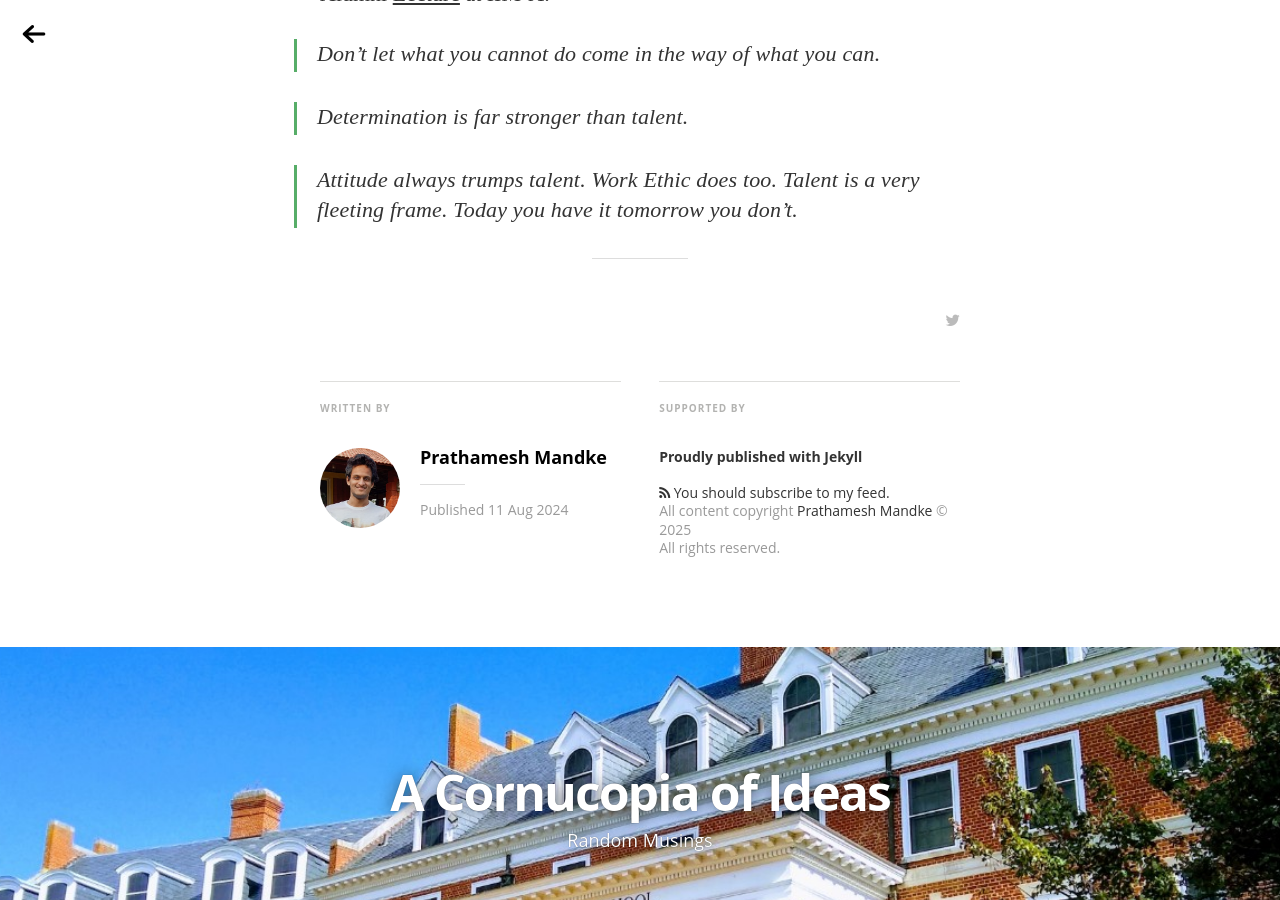
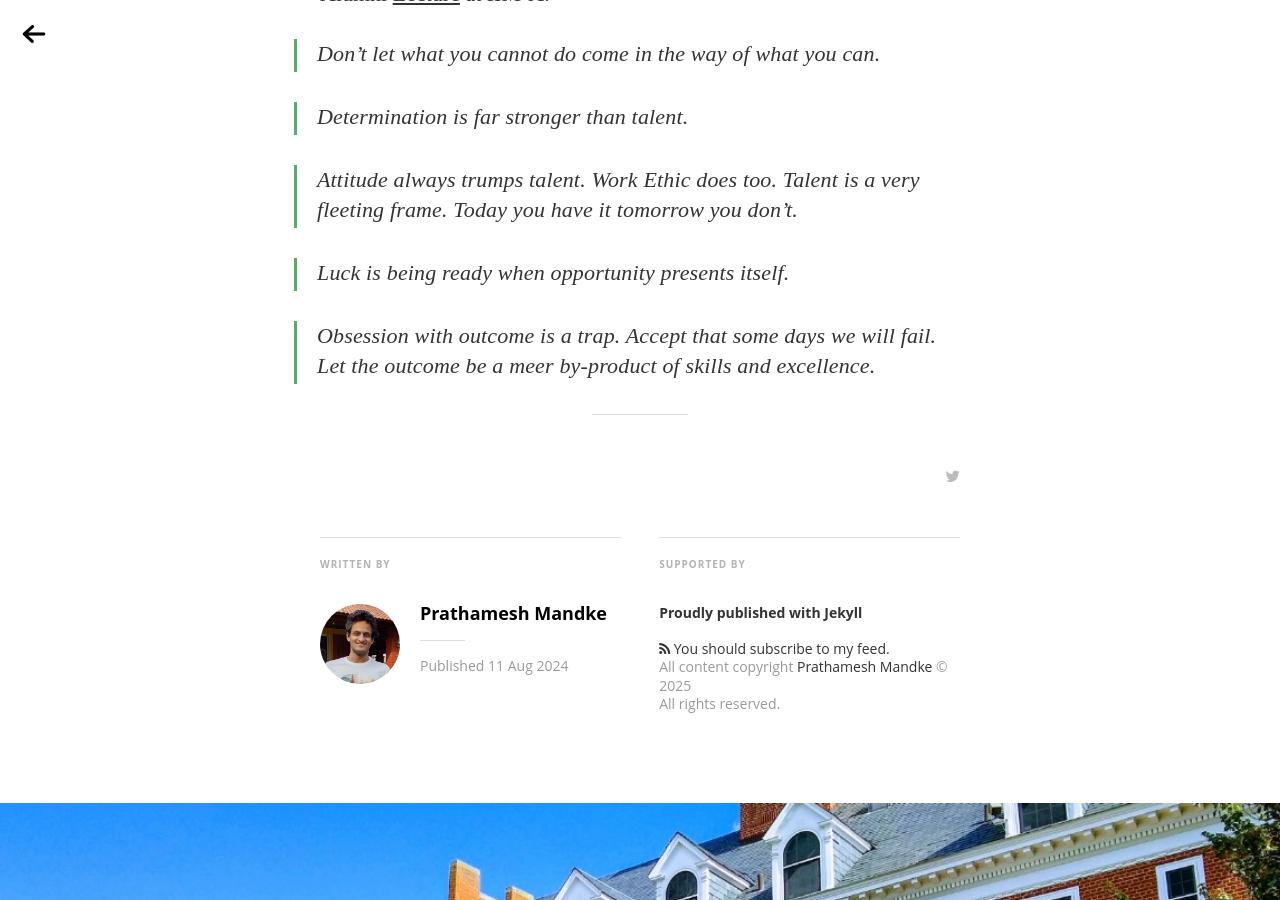
Before and after one commit to pkmandke/blog, a Jekyll site: the page built from _posts/2024-08-11-quotes.md, in a window 1280 px wide and 900 px high, scrolled down 10272 px. Built offline with Jekyll 4.4.1, drawn with Linux system fonts in a browser that asks for light colours; nearby versions of some CDN libraries; emoji names are drawn with the system emoji font; some web fonts are replaced; some of the changed text lies outside the part shown.

Commit message:
more HB
Signed-off-by: Prathamesh Mandke <pkmandke@vt.edu>

```diff
--- a/_posts/2024-08-11-quotes.md
+++ b/_posts/2024-08-11-quotes.md
@@ -260,4 +260,8 @@ Below are some excerpts from Harsha Bhogle's excellent Distinguished Alumni [Lec
 
 >Attitude always trumps talent. Work Ethic does too. Talent is a very fleeting frame. Today you have it tomorrow you don't.
 
+>Luck is being ready when opportunity presents itself.
+
+>Obsession with outcome is a trap. Accept that some days we will fail. Let the outcome be a meer by-product of skills and excellence.
+
 ---
```
Also changed, not shown: other parts of _posts/2024-08-11-quotes.md (+1 -1 lines).
